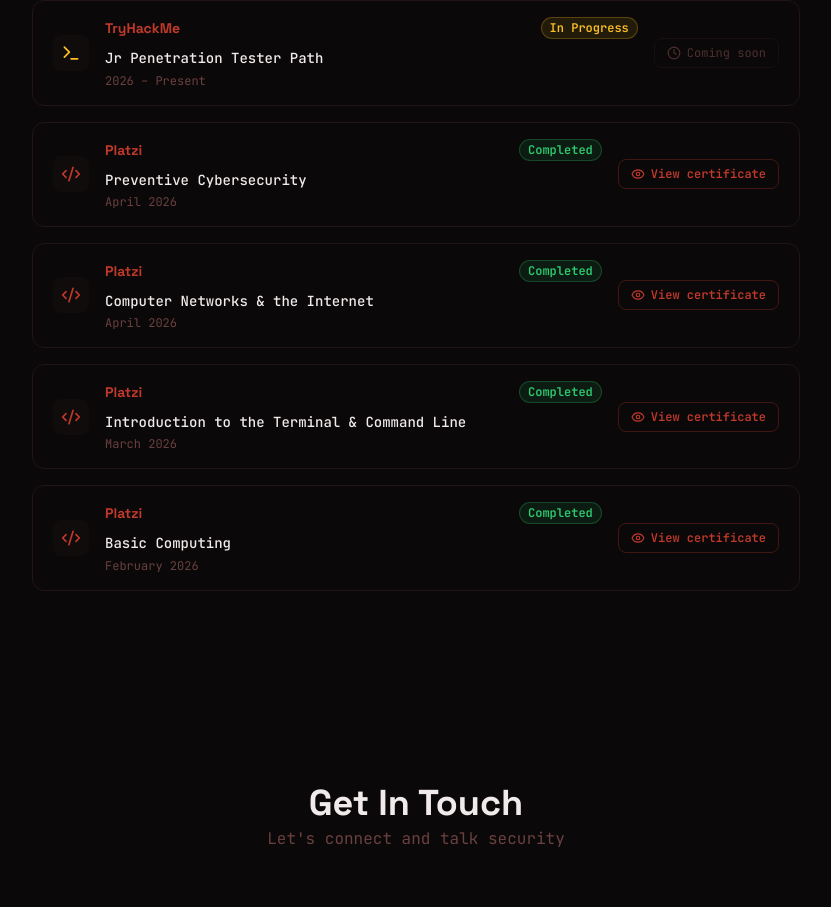
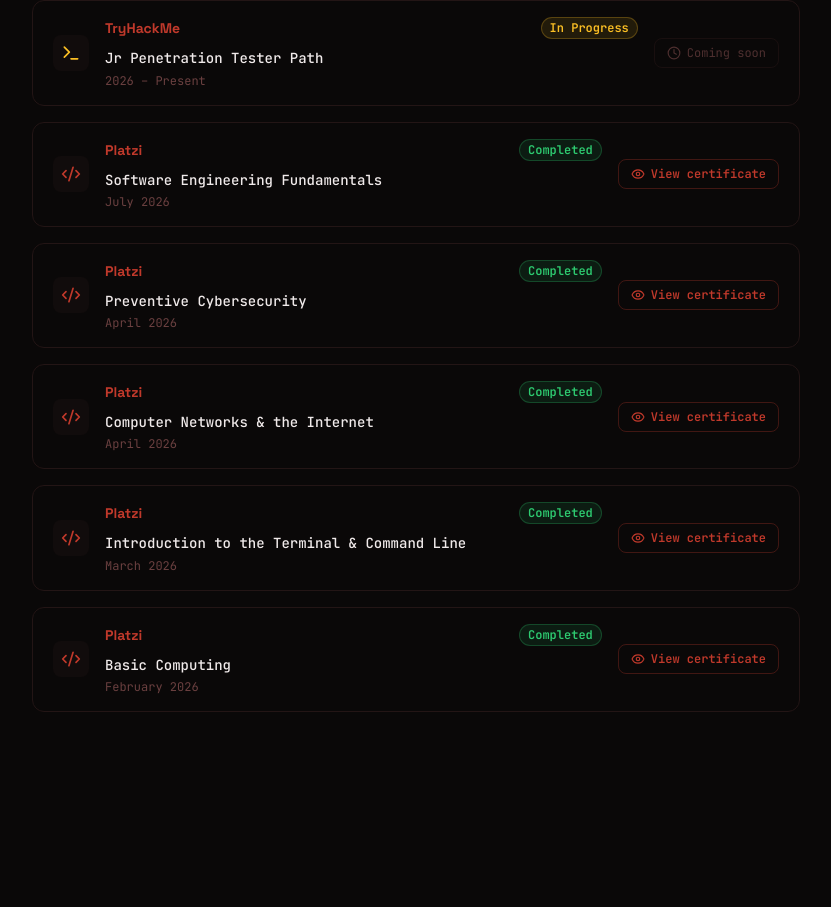
Before and after one commit to AyelenIasich/norman-portfolio, a Next.js app: page / in a window 1280 px wide. Shown: the part 3639-4546 px from the top of the page, without its empty margins (224-1055 px from the left). Built offline with nearby package versions, Linux system fonts and the light colour scheme.

Commit message:
cert Software

```diff
--- a/data/certifications.ts
+++ b/data/certifications.ts
@@ -38,6 +38,14 @@
     status: 'inProgress',
   },
   {
+    id: 'platzi-ingenieria',
+    institution: 'Platzi',
+    status: 'completed',
+    image: '/certificates/platzi-ingenieria-software.png',
+    verifyUrl: 'https://platzi.com/p/normaniasich/curso/11997-course/diploma/detalle/',
+    pdf: '/certificates/platzi-ingenieria-software.pdf',
+  },
+  {
     id: 'platzi-intro-ciber',
     institution: 'Platzi',
     status: 'completed',
--- a/translations/en.ts
+++ b/translations/en.ts
@@ -175,6 +175,11 @@
         period: '2026 – Present',
       },
       {
+        id: 'platzi-ingenieria',
+        title: 'Software Engineering Fundamentals',
+        period: 'July 2026',
+      },
+      {
         id: 'platzi-intro-ciber',
         title: 'Preventive Cybersecurity',
         period: 'April 2026',
--- a/translations/es.ts
+++ b/translations/es.ts
@@ -177,6 +177,11 @@
         period: '2026 – Presente',
       },
       {
+        id: 'platzi-ingenieria',
+        title: 'Fundamentos de Ingeniería de Software',
+        period: 'Julio 2026',
+      },
+      {
         id: 'platzi-intro-ciber',
         title: 'Ciberseguridad Preventiva',
         period: 'Abril 2026',
```
Also changed, not shown: public/certificates/platzi-ingenieria-software.png (added), 1 other file (tests, documents, lock files or other folders).
